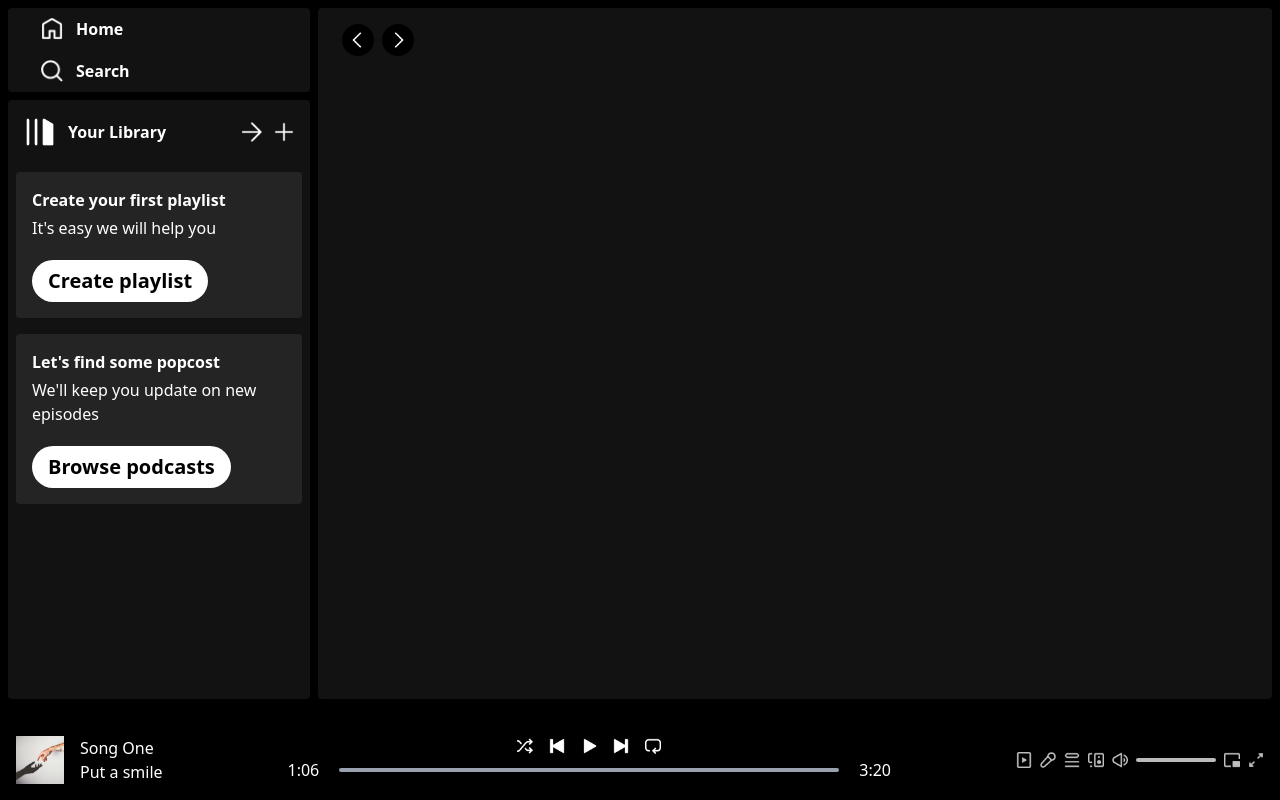
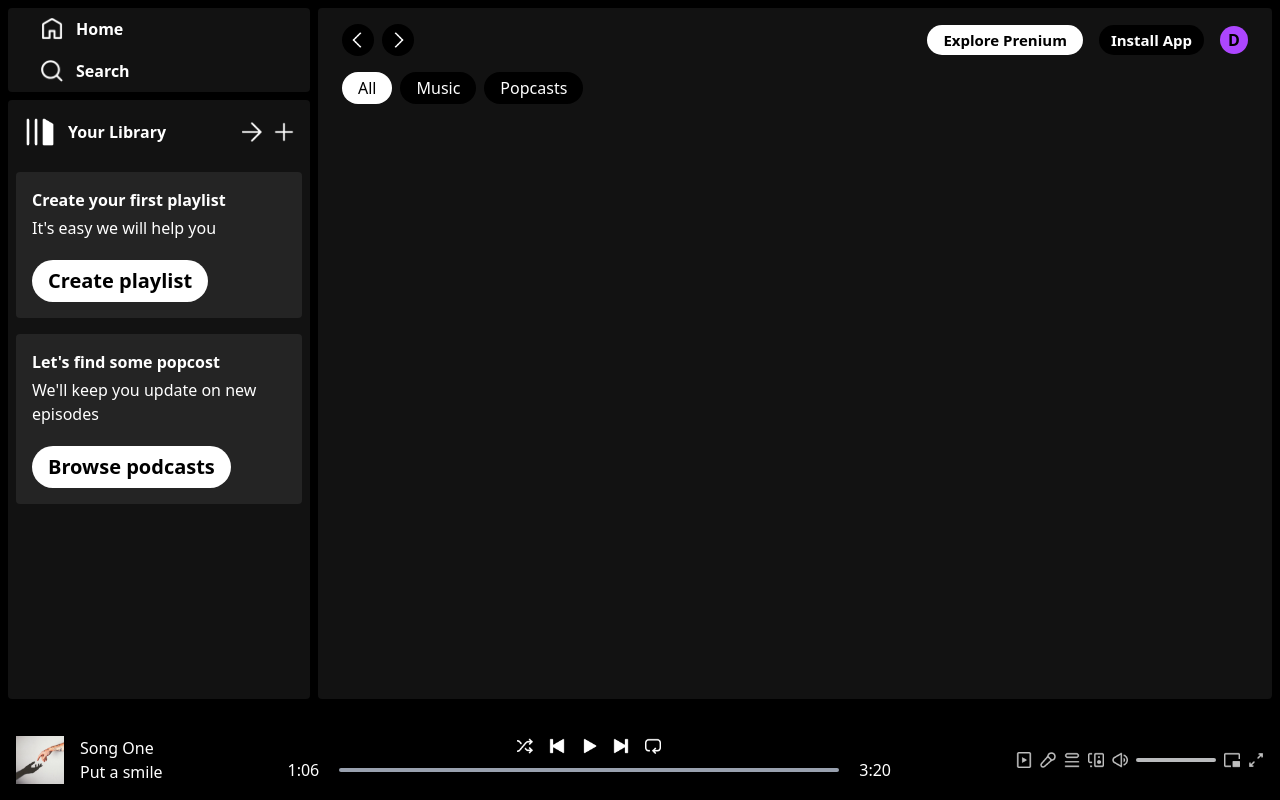
Before and after one commit to rigby200602/Spotify-Clone, a React (Vite) app: page / in a window 1280 px wide. Built offline with nearby package versions, Linux system fonts and the light colour scheme.

Commit message:
update navbar

```diff
--- a/src/components/Navbar.jsx
+++ b/src/components/Navbar.jsx
@@ -4,11 +4,24 @@ import { assets } from '../assets/assets'
 const Navbar = () => {
   return (
     <>
+      {/* Left and right btn */}
       <div className='w-full flex justify-between items-center font-semibold'>
         <div className='flex items-center gap-2'>
           <img className='w-8 cursor-pointer bg-black rounded-2xl p-2' src={assets.arrow_left} alt="Arrow Left" />
           <img className='w-8 cursor-pointer bg-black rounded-2xl p-2' src={assets.arrow_right} alt="Arrow Right" />
         </div>
+        {/* explore, install, username */}
+        <div className='flex items-center gap-4'>
+          <p className='bg-white cursor-pointer text-black text-[15px] px-4 py-1 rounded-2xl hidden md:block'>Explore Prenium</p>
+          <p className='bg-black px-3 py-1 rounded-2xl cursor-pointer text-[15px]'>Install App</p>
+          <p className='bg-purple-500 text-black w-7 h-7 rounded-full flex items-center justify-center cursor-pointer'>D</p>
+        </div>
+      </div>
+      {/* Show all, music or popcasts only */}
+      <div className='flex items-center gap-2 mt-4'>
+        <p className='bg-white text-black rounded-2xl px-4 py-1 cursor-pointer'>All</p>
+        <p className='bg-black py-1 px-4 rounded-2xl cursor-pointer'>Music</p>
+        <p className='bg-black py-1 px-4 rounded-2xl cursor-pointer'>Popcasts</p>
       </div>
     </>
   )
```
